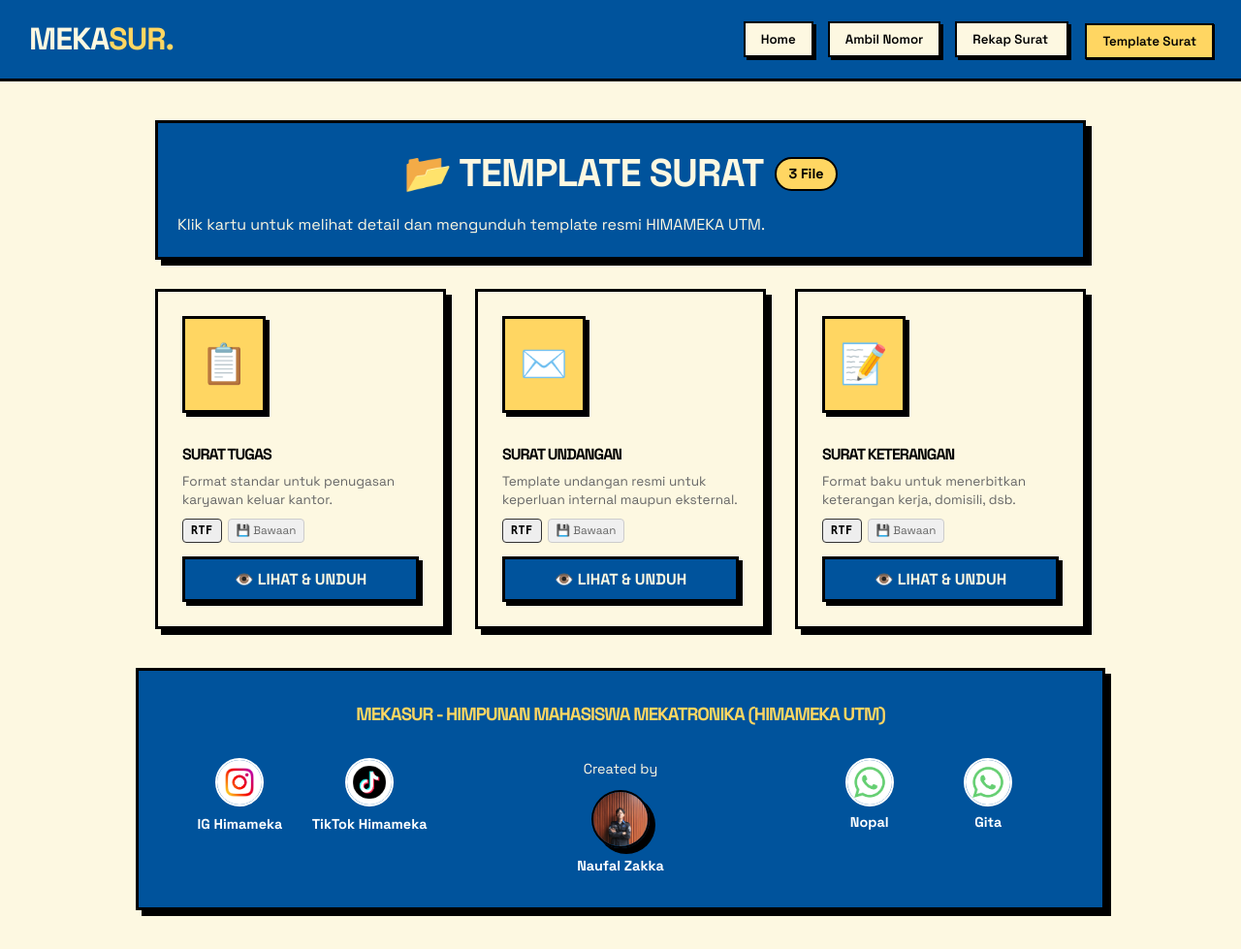
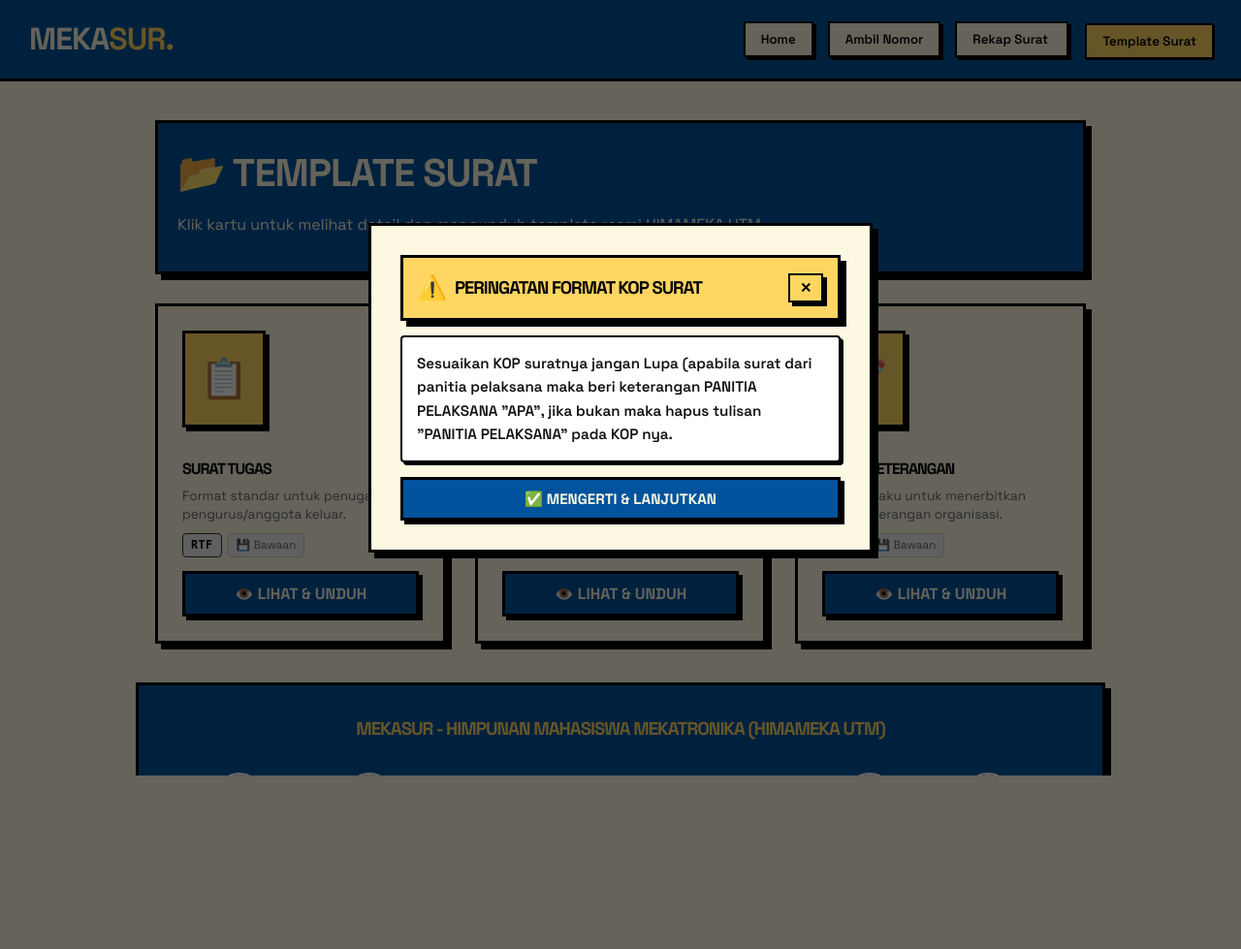
Before and after one commit to Nopal030405/MekaSure, a Flask app: page / in a window 1280 px wide, after a click on "Template Surat". Shown: the whole page at 97% size. After the commit the page ends 800 px from the top, so only its background shows below. Run offline with Flask 2, Linux system fonts and the light colour scheme.

Commit message:
Remove 0 file badge and add popup window on opening Template Surat layer with admin editor

```diff
--- a/static/js/app.js
+++ b/static/js/app.js
@@ -119,6 +119,7 @@ document.addEventListener('DOMContentLoaded', () => {
             }
             if (targetId === 'template-surat') {
                 renderTemplates();
+                showKopWarningModal();
             }
             if (targetId === 'ambil-nomor') {
                 updateViewerNotice();
@@ -495,11 +496,72 @@ document.addEventListener('DOMContentLoaded', () => {
     const btnCancelTemplate = document.getElementById('btn-cancel-template');
 
     const defaultTemplates = [
-        { nama: 'Surat Tugas', desc: 'Format standar untuk penugasan karyawan keluar kantor.', url: 'templates/Surat_Tugas.rtf', fileName: 'Surat_Tugas.rtf', icon: '📋', fileSize: null },
+        { nama: 'Surat Tugas', desc: 'Format standar untuk penugasan pengurus/anggota keluar.', url: 'templates/Surat_Tugas.rtf', fileName: 'Surat_Tugas.rtf', icon: '📋', fileSize: null },
         { nama: 'Surat Undangan', desc: 'Template undangan resmi untuk keperluan internal maupun eksternal.', url: 'templates/Surat_Undangan.rtf', fileName: 'Surat_Undangan.rtf', icon: '✉️', fileSize: null },
-        { nama: 'Surat Keterangan', desc: 'Format baku untuk menerbitkan keterangan kerja, domisili, dsb.', url: 'templates/Surat_Keterangan.rtf', fileName: 'Surat_Keterangan.rtf', icon: '📝', fileSize: null }
+        { nama: 'Surat Keterangan', desc: 'Format baku untuk menerbitkan surat keterangan organisasi.', url: 'templates/Surat_Keterangan.rtf', fileName: 'Surat_Keterangan.rtf', icon: '📝', fileSize: null }
     ];
-    let templateData = JSON.parse(localStorage.getItem('templateData')) || defaultTemplates;
+    let templateData = JSON.parse(localStorage.getItem('templateData'));
+    if (!templateData || templateData.length === 0) {
+        templateData = defaultTemplates;
+    }
+
+    // =========================================
+    // MODAL: PERINGATAN KOP SURAT (WINDOW TENGAH OTOMATIS)
+    // =========================================
+    const DEFAULT_KOP_WARNING = 'Sesuaikan KOP suratnya jangan Lupa (apabila surat dari panitia pelaksana maka beri keterangan PANITIA PELAKSANA "APA", jika bukan maka hapus tulisan "PANITIA PELAKSANA" pada KOP nya.';
+
+    const getKopWarningText = () => {
+        return localStorage.getItem('kop_reminder_text') || DEFAULT_KOP_WARNING;
+    };
+
+    const showKopWarningModal = () => {
+        const modal = document.getElementById('kop-warning-modal');
+        const textEl = document.getElementById('kop-warning-text');
+        const inputEl = document.getElementById('kop-warning-input');
+        const currentText = getKopWarningText();
+
+        if (textEl) textEl.textContent = currentText;
+        if (inputEl) inputEl.value = currentText;
+        if (modal) modal.classList.remove('hidden');
+    };
+
+    const btnCloseKopWarning = document.getElementById('btn-close-kop-warning');
+    const btnCloseKopWarningX = document.getElementById('btn-close-kop-warning-x');
+    const btnOpenKopWarning = document.getElementById('btn-open-kop-warning');
+    const btnSaveKopWarning = document.getElementById('btn-save-kop-warning');
+
+    if (btnCloseKopWarning) {
+        btnCloseKopWarning.addEventListener('click', () => {
+            const modal = document.getElementById('kop-warning-modal');
+            if (modal) modal.classList.add('hidden');
+        });
+    }
+    if (btnCloseKopWarningX) {
+        btnCloseKopWarningX.addEventListener('click', () => {
+            const modal = document.getElementById('kop-warning-modal');
+            if (modal) modal.classList.add('hidden');
+        });
+    }
+    if (btnOpenKopWarning) {
+        btnOpenKopWarning.addEventListener('click', () => {
+            showKopWarningModal();
+        });
+    }
+    if (btnSaveKopWarning) {
+        btnSaveKopWarning.addEventListener('click', () => {
+            const inputEl = document.getElementById('kop-warning-input');
+            const textEl = document.getElementById('kop-warning-text');
+            if (inputEl && inputEl.value.trim()) {
+                const newText = inputEl.value.trim();
+                localStorage.setItem('kop_reminder_text', newText);
+                if (textEl) textEl.textContent = newText;
+                btnSaveKopWarning.textContent = '✅ Perubahan Tersimpan!';
+                setTimeout(() => {
+                    btnSaveKopWarning.textContent = '💾 Simpan Perubahan Teks';
+                }, 2000);
+            }
+        });
+    }
 
     // -- Helpers --
     const getFileIcon = (fileName) => {
@@ -516,10 +578,6 @@ document.addEventListener('DOMContentLoaded', () => {
         if (bytes < 1024) return bytes + ' B';
         if (bytes < 1024 * 1024) return (bytes / 1024).toFixed(1) + ' KB';
         return (bytes / (1024 * 1024)).toFixed(2) + ' MB';
-    };
-    const updateTemplateBadge = () => {
-        const badge = document.getElementById('template-count-badge');
-        if (badge) badge.textContent = `${templateData.length} File`;
     };
 
     // -- File input preview --
@@ -661,7 +719,6 @@ document.addEventListener('DOMContentLoaded', () => {
     const renderTemplates = () => {
         if (!templateContainer) return;
         templateContainer.innerHTML = '';
-        updateTemplateBadge();
         if (templateData.length === 0) {
             templateContainer.innerHTML = `
                 <div style="grid-column:1/-1; text-align:center; padding:50px 20px;">
--- a/templates/index.html
+++ b/templates/index.html
@@ -236,12 +236,12 @@
         <!-- ============================== -->
         <section id="template-surat" class="section hidden">
             <div class="header-section bg-blue text-cream">
-                <div style="display:flex; align-items:center; justify-content:center; gap:12px; flex-wrap:wrap;">
-                    <h2 style="margin:0;">📂 Template Surat</h2>
-                    <span id="template-count-badge" style="background:var(--primary-yellow);color:black;font-weight:700;padding:4px 12px;border-radius:999px;border:2px solid black;font-size:0.9rem;">0 File</span>
+                <h2 style="margin:0;">📂 Template Surat</h2>
+                <p style="margin-top:8px;">Klik kartu untuk melihat detail dan mengunduh template resmi HIMAMEKA UTM.</p>
+                <div style="display:flex; justify-content:center; gap:10px; flex-wrap:wrap; margin-top:15px;">
+                    <button class="btn btn-yellow admin-only" id="btn-tambah-template">➕ Tambah Template</button>
+                    <button class="btn btn-yellow admin-only" id="btn-open-kop-warning">⚠️ Edit Peringatan KOP</button>
                 </div>
-                <p style="margin-top:8px;">Klik kartu untuk melihat detail dan mengunduh template resmi HIMAMEKA UTM.</p>
-                <button class="btn btn-yellow admin-only" id="btn-tambah-template" style="margin-top: 15px;">➕ Tambah Template</button>
             </div>
 
             <div class="template-grid" id="template-container">
@@ -252,6 +252,40 @@
         <!-- ============================= -->
         <!-- MODALS                        -->
         <!-- ============================= -->
+
+        <!-- Modal: Peringatan Format KOP Surat (Window Tengah Otomatis) -->
+        <div id="kop-warning-modal" class="modal-overlay hidden">
+            <div class="card neo-card form-container bg-cream modal-content" style="max-width: 520px; text-align: left;">
+                <div class="header-section bg-yellow text-black" style="padding: 12px 15px; margin-bottom: 15px; display: flex; align-items: center; justify-content: space-between;">
+                    <div style="display: flex; align-items: center; gap: 8px;">
+                        <span style="font-size: 1.5rem;">⚠️</span>
+                        <h3 style="margin: 0; font-size: 1.15rem;">Peringatan Format KOP Surat</h3>
+                    </div>
+                    <button type="button" class="btn btn-yellow" id="btn-close-kop-warning-x" style="padding: 4px 10px; font-size: 0.9rem; font-weight: bold; border: 2px solid black; cursor: pointer;">✕</button>
+                </div>
+
+                <!-- Tampilan Pesan / Peringatan (Dilihat oleh Semua) -->
+                <div style="background: #fff; border: 2px solid #000; box-shadow: 3px 3px 0px #000; padding: 15px; margin-bottom: 15px; border-radius: 4px;">
+                    <p id="kop-warning-text" style="font-size: 0.95rem; line-height: 1.6; font-weight: 600; color: #111; margin: 0; white-space: pre-wrap;">Sesuaikan KOP suratnya jangan Lupa (apabila surat dari panitia pelaksana maka beri keterangan PANITIA PELAKSANA "APA", jika bukan maka hapus tulisan "PANITIA PELAKSANA" pada KOP nya.</p>
+                </div>
+
+                <!-- Form Edit Khusus Admin -->
+                <div id="kop-warning-admin-editor" class="admin-only" style="margin-bottom: 15px; background: #fffbe6; border: 2px dashed #d48806; padding: 12px; border-radius: 4px;">
+                    <label for="kop-warning-input" style="font-size: 0.85rem; font-weight: 700; display: block; margin-bottom: 6px; color: #593b00;">
+                        ✏️ Edit Isi Peringatan Ini (Khusus Admin):
+                    </label>
+                    <textarea id="kop-warning-input" rows="4" style="width: 100%; box-sizing: border-box; border: 2px solid #000; padding: 10px; font-family: inherit; font-size: 0.88rem; border-radius: 4px; box-shadow: 2px 2px 0px #000;"></textarea>
+                    <div style="margin-top: 8px; display: flex; justify-content: flex-end;">
+                        <button type="button" id="btn-save-kop-warning" class="btn btn-blue" style="font-size: 0.85rem; padding: 8px 14px;">💾 Simpan Perubahan Teks</button>
+                    </div>
+                </div>
+
+                <!-- Tombol Tutup / Mengerti -->
+                <div style="display: flex; gap: 10px; justify-content: flex-end; margin-top: 10px;">
+                    <button type="button" class="btn btn-blue" id="btn-close-kop-warning" style="width: 100%; text-align: center; padding: 10px; font-weight: 700; font-size: 0.95rem;">✅ Mengerti &amp; Lanjutkan</button>
+                </div>
+            </div>
+        </div>
 
         <!-- Modal: Tambah Template (Admin) -->
         <div id="template-modal" class="modal-overlay hidden">
```
